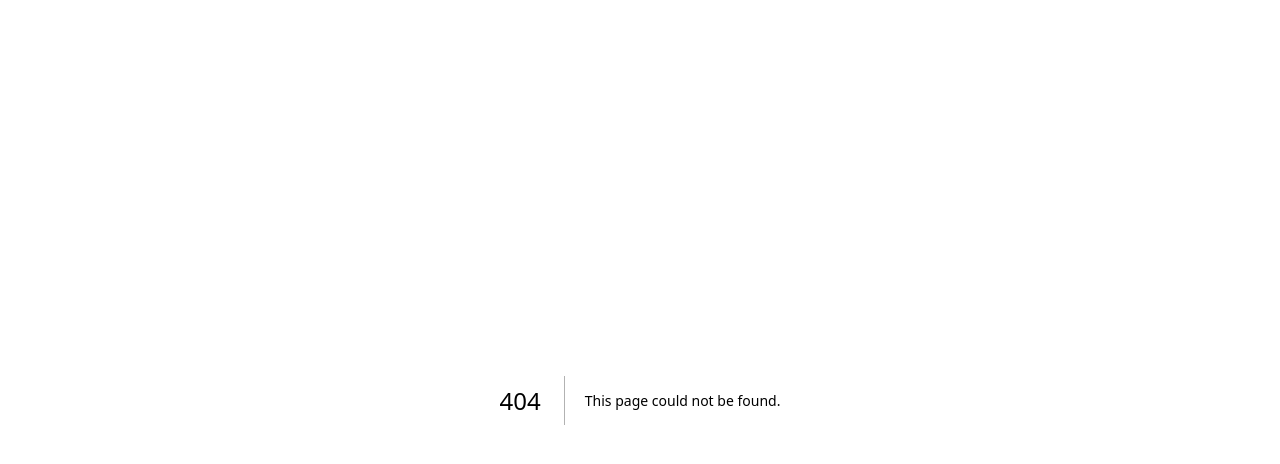
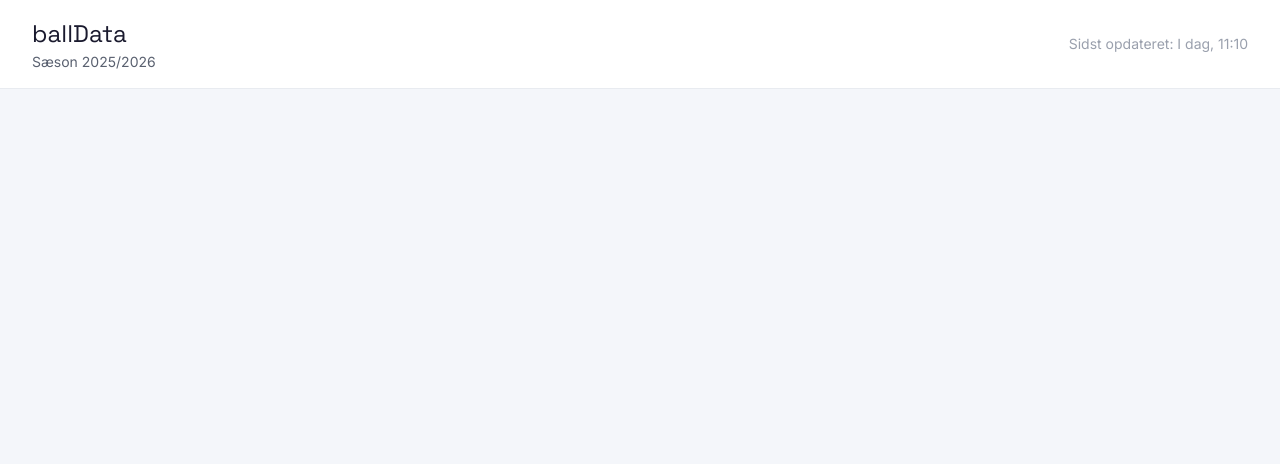
Before and after one commit to cs-26-dat-2-04/ballData, a Next.js app in the folder frontend/: page /dashboard in a window 1280 px wide. Before the commit this address had no page. Shown: the top 464 px of the page. Built offline with nearby package versions, Linux system fonts and the light colour scheme.

Commit message:
Added header to the dashboard page

```diff
--- /dev/null
+++ b/frontend/src/app/dashboard/page.jsx
@@ -0,0 +1,52 @@
+export default function Dashboard() {
+
+  return (
+    <html
+    lang="en"
+    className="__variable_188709 __variable_9a8899 h-full antialiased"
+    >
+        <head>
+            <title>Coach Dashboard</title>
+        </head>
+        <body className="min-h-full flex flex-col vc-init">
+            <header className="ballData-header">
+                <div>
+                    <h3>ballData</h3>
+                    <a style={{color:"var(--muted)"}}>Sæson {CurrentSeasonString()}</a>
+                </div>
+                <div style={{marginLeft:"auto", alignSelf:"center"}}>
+                    <a style={{color:"var(--hint)"}}>Sidst opdateret: {UpdateTime(new Date())}</a> {/*new date() so far, but needs to be changed when data actually gets updated*/}
+                </div>
+            </header>
+            <div className="dashboard-container">
+
+                {/*tilføj komponenter her*/}
+            </div>
+        </body>
+    </html>
+  );
+}
+
+function CurrentSeasonString()
+{
+    let currentDate = new Date();
+
+    //new season starts in september as far as I could find
+    return 8 <= currentDate.getMonth() ?
+        `${currentDate.getFullYear()}/${currentDate.getFullYear() + 1}` :
+        `${currentDate.getFullYear() - 1}/${currentDate.getFullYear()}`;
+}
+
+function UpdateTime(updateDate)
+{
+    const weekDays = ["Mandag", "Tirsdag", "Onsdag", "Torsdag", "Fredag", "Lørdag", "Søndag"];
+    const currentDate = new Date();
+    let updateDateString = updateDate.getDay() === currentDate.getDay() ? "I dag" : weekDays[updateDate.getDay()];
+
+    let updateTimeString = `${updateDate.getHours() + updateDate.getTimezoneOffset() / 60}:`;
+    updateTimeString += updateDate.getMinutes() <= 9 ?
+        `0${updateDate.getMinutes()}` :
+        updateDate.getMinutes();
+
+    return `${updateDateString}, ${updateTimeString}`;
+}
--- a/frontend/src/app/globals.css
+++ b/frontend/src/app/globals.css
@@ -1,9 +1,13 @@
- @import url("https://fonts.googleapis.com/css2?family=Inter:wght@400;500&family=Space+Grotesk:wght@400;500;600;700&display=swap");
+@import url('https://fonts.googleapis.com/css?family=Space+Grotesk&display=swap');
+@import url('https://fonts.googleapis.com/css?family=Inter&display=swap');
+/*Import fonts seperatly, couldn't use them when they were combined*/
 
-    :root {
+
+ body {
     box-sizing: border-box;
     margin: 0;
     padding: 0;
+    background-color: var(--surface);
     }
     :root {
     /*colors defined in report*/
@@ -25,6 +29,33 @@
     --muted: #5a6170;
     --hint: #9aa0ad;
     --rule: rgba(29, 58, 110, 0.1);
+
+    /*fonts*/
     --sg: "Space Grotesk", sans-serif;
     --sans: "Inter", sans-serif;
     }
+
+    .ballData-header{
+      background-color: white;
+      display: flex;
+      border-bottom: 1px solid var(--rule);
+      padding: 16px 32px 16px 32px;
+
+      font-family: "Inter";
+      font-weight: 400;
+      font-size: 14px;
+      line-height: 20px;
+    }
+
+    .ballData-header h3{
+      font-family: "Space Grotesk";
+      font-weight: 500;
+      font-size: 24px;
+      line-height: 36px;
+      color: var(--ink);
+      margin: 0;
+    }
+
+    .dashboard-container{
+      padding: 32px;
+    }
```
